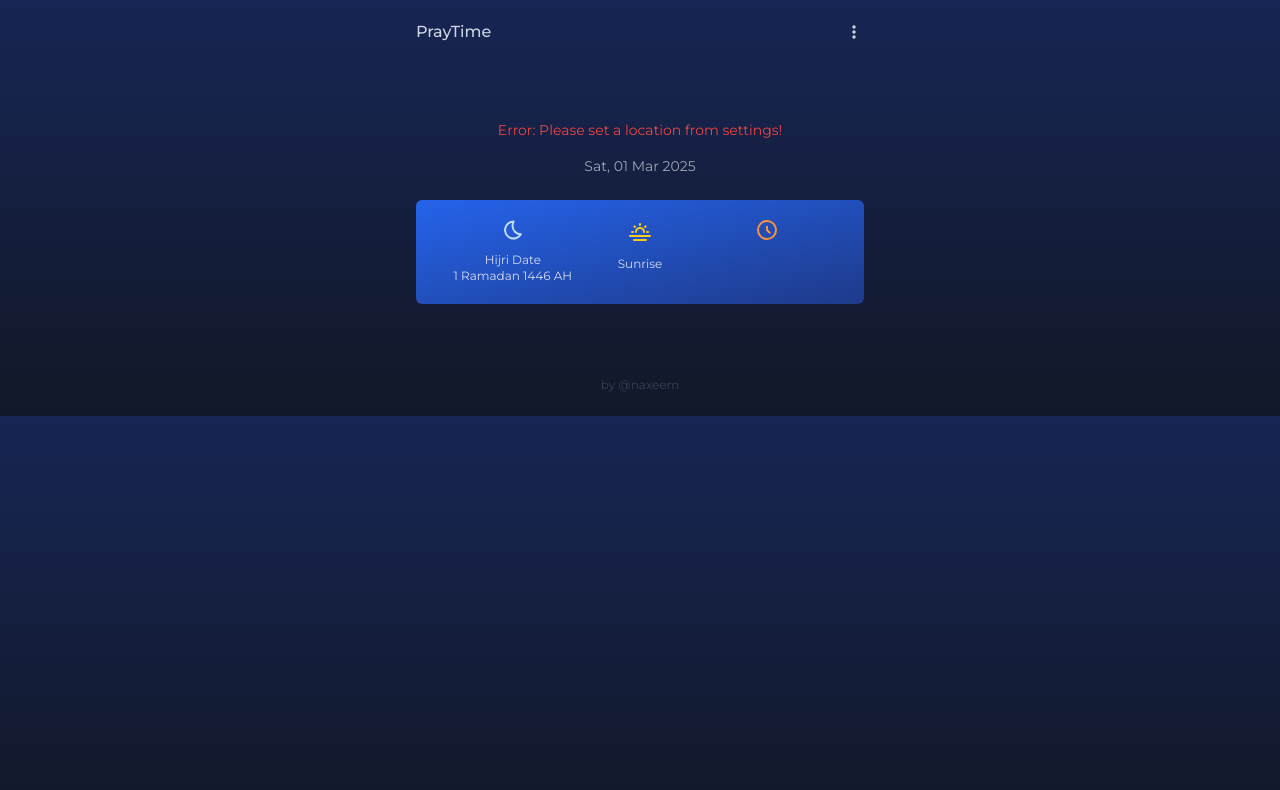
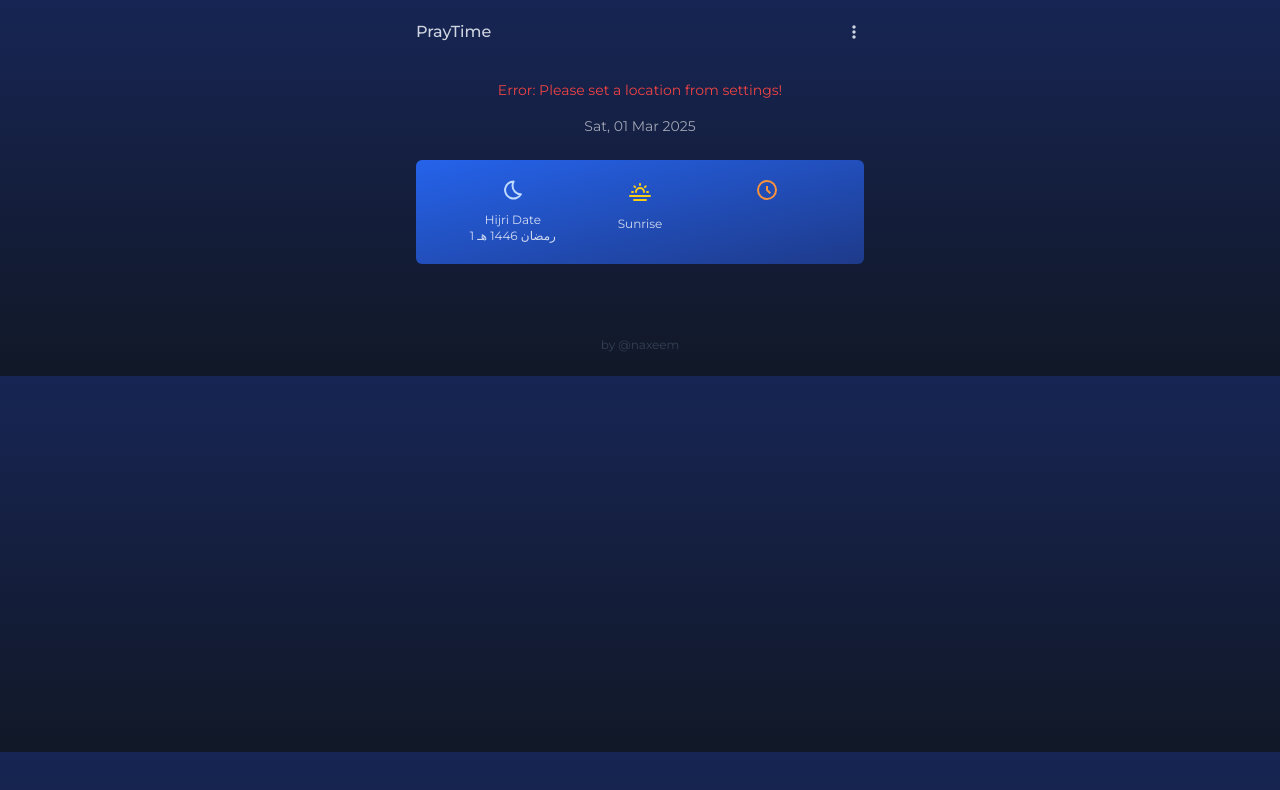
Before and after one commit to naxeem/praytime, a website: page public/index.html in a window 1280 px wide. Drawn offline with Linux system fonts and the light colour scheme.

Commit message:
chore: updates

```diff
--- a/public/index.html
+++ b/public/index.html
@@ -62,7 +62,7 @@
 						</button>
 					</div>
 				</div>
-				<div class="max-w-md mx-auto text-center pb-5 pt-10">
+				<div class="max-w-md mx-auto text-center pb-5 pt-5">
 					<span
 						class="block w-full p-4 max-w-xl mx-auto text-center text-red-500 text-sm"
 						id="errorMessage"
@@ -357,12 +357,6 @@
 		<script>
 			dayjs.extend(dayjs_plugin_duration);
 
-			const hijriDate = new Intl.DateTimeFormat("ar-MV-u-ca-islamic-umalqura", {
-				day: "numeric",
-				month: "long",
-				year: "numeric",
-			});
-
 			document.getElementById("currentDate").innerHTML =
 				dayjs().format("ddd, DD MMM YYYY");
 
@@ -383,7 +377,7 @@
 				];
 
 				const currentDate = new Date();
-				const hijriDate = new Intl.DateTimeFormat("en-MV-u-ca-islamic", {
+				const hijriDate = new Intl.DateTimeFormat("ar-MV-u-ca-islamic", {
 					day: "numeric",
 					month: "long",
 					year: "numeric",
--- a/public/service-worker.js
+++ b/public/service-worker.js
@@ -1,4 +1,4 @@
-const version = "0.9-settings";
+const version = "0.9-adjst";
 const cacheName = `praytime-${version}`;
 self.addEventListener("install", (e) => {
 	e.waitUntil(
```
